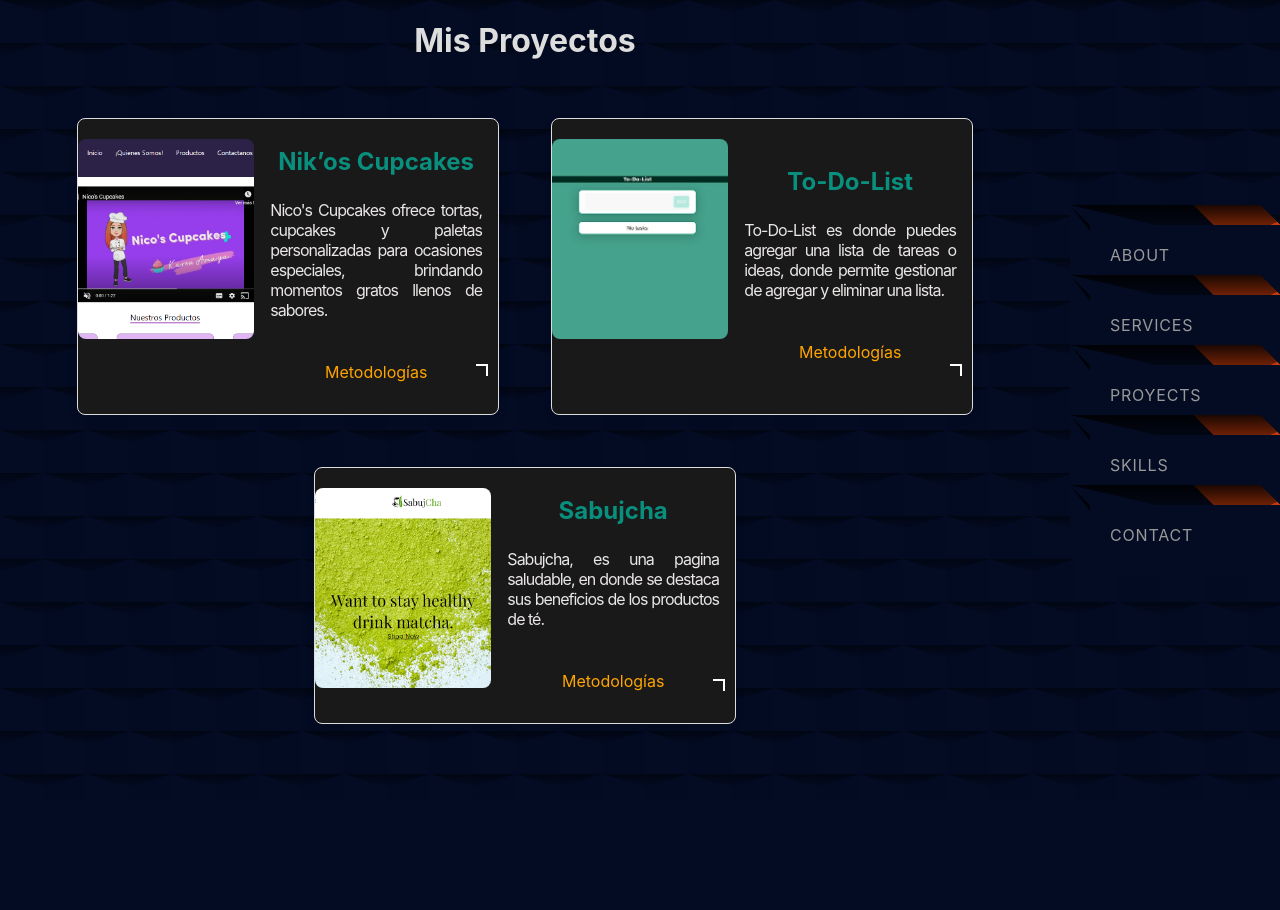
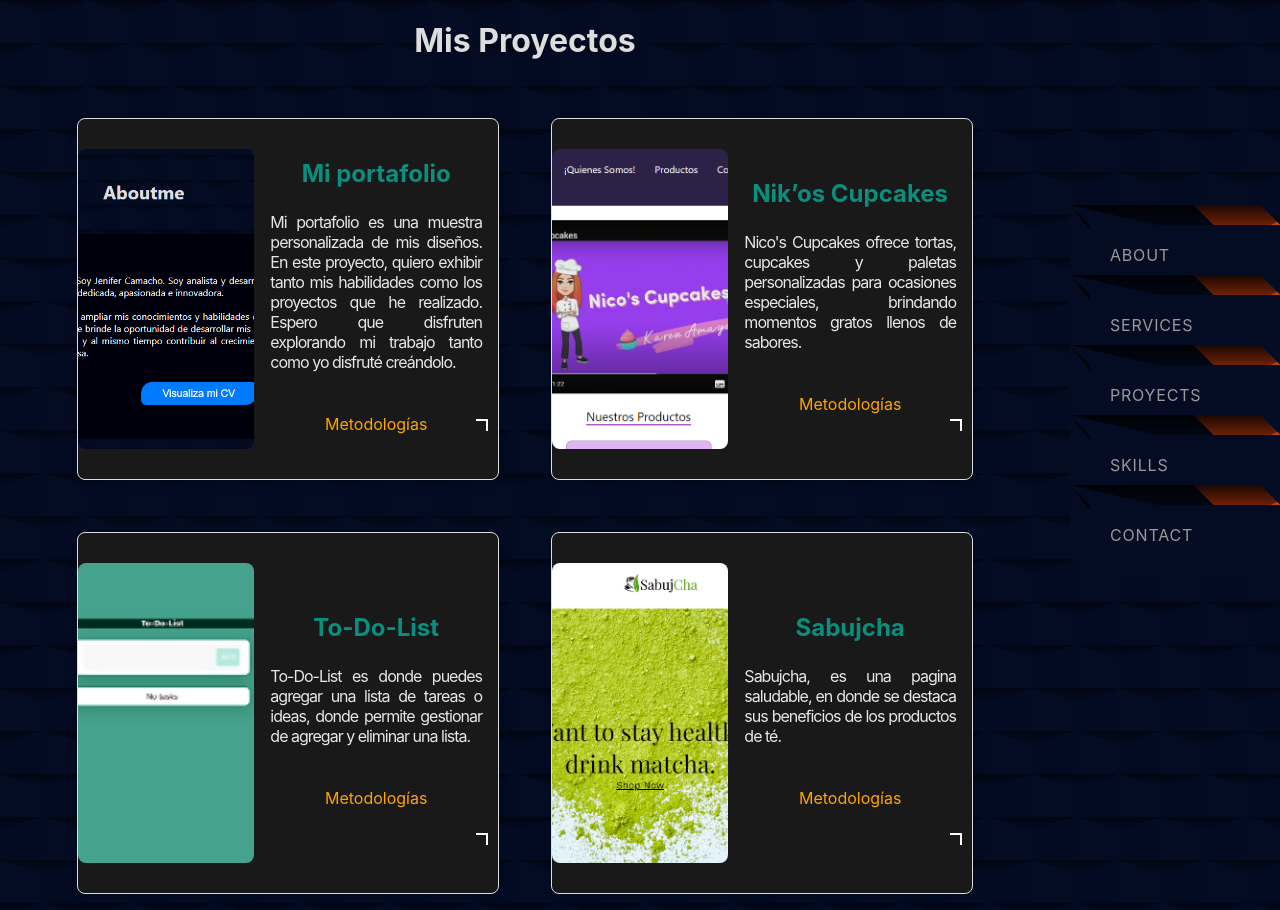
Before and after one commit to valentinacamacho/DeveloperJeni, a React (Create React App) app: page /Proyects in a window 1280 px wide. Before the commit the page ends 800 px from the top, so only its background shows below. Built offline with nearby package versions, Linux system fonts and the light colour scheme.

Commit message:
I added another component in projects.

```diff
--- a/src/App.js
+++ b/src/App.js
@@ -1,4 +1,4 @@
-import {Route,Routes} from "react-router";
+import { Route, Routes, Navigate } from "react-router-dom";
 import React from "react";
 import Home from "./Pages/Home";
 import Aboutme from "./Pages/Aboutme";
@@ -8,14 +8,12 @@ import Skills from "./Pages/Skills";
 import Contact from "./Pages/Contact";
 import Sidebar from "./Layout/Sidebar";
 
-
-
 function App() {
   return (
     <div className="App">
-    <Sidebar/>
+      <Sidebar />
       <Routes>
-        <Route path="/Home" element={<Home />} />
+        <Route path="/" element={<Navigate to="/Aboutme" />} />
         <Route path="/Aboutme" element={<Aboutme />} />
         <Route path="/Services" element={<Services />} />
         <Route path="/Proyects" element={<Proyects />} />
--- a/src/Pages/Proyects.jsx
+++ b/src/Pages/Proyects.jsx
@@ -5,6 +5,7 @@ import ProyectsCard from '../Components/ProyectsCard';
 import Pro1 from "../assets/Images/SabujCha.png";
 import Pro2 from "../assets/Images/Nicos.png";
 import Pro3 from "../assets/Images/todolist.png";
+import Pro4 from "../assets/Images/Miproyect.png";
 
 function Proyects() {
   const methodologyIconsProject1 = [FaHtml5, FaCss3Alt];
@@ -15,6 +16,16 @@ function Proyects() {
       <div className='titulo'>
         <h1>Mis Proyectos </h1>
       </div>
+
+      <ProyectsCard
+        image={Pro4}
+        title="Mi portafolio"
+        description="Mi portafolio es una muestra personalizada de mis diseños. En este proyecto, quiero exhibir tanto mis habilidades como los proyectos que he realizado. Espero que disfruten explorando mi trabajo tanto como yo disfruté creándolo."
+        projectUrl="https://developer-jeni-bj96.vercel.app/"
+        githubUrl="https://github.com/valentinacamacho/DeveloperJeni"
+        methodologyIcons={methodologyIconsProject3}
+      />
+
       <ProyectsCard
         image={Pro2}
         title="Nik’os Cupcakes"
--- a/src/Stylesheets/ProyectsCard.css
+++ b/src/Stylesheets/ProyectsCard.css
@@ -19,10 +19,10 @@
 }
 
 .image-container {
-  margin: 20px 0;
+  margin: 30px 0;
   border-radius: 8px;
   width: 50%;
-  height: 200px;
+  height: 300px;
   overflow: hidden;
   position: relative;
 }
--- a/src/Stylesheets/Skills.css
+++ b/src/Stylesheets/Skills.css
@@ -95,14 +95,14 @@
 
 @media (max-width: 768px) {
   .container-skills {
-    margin-top: 500px;
+    margin-top: 350px;
     grid-template-columns: repeat(3, 1fr);
   }
 }
 
 @media (max-width: 576px) {
   .container-skills {
-    margin-top: 500px;
+    margin-top: 350px;
     grid-template-columns: repeat(2, 1fr);
   }
 }
```
Also changed, not shown: src/assets/Images/Miproyect.png (added), 1 other file (tests, documents, lock files or other folders).
